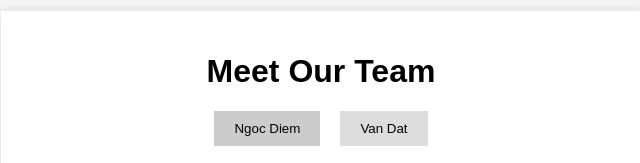
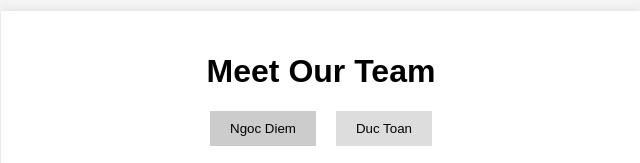
Before and after one commit to ngocdiemm/hello-world, a plain HTML site: page index.html in a window 1280 px wide. Shown: the part 139-302 px from the top of the page, 319-959 px from the left. Drawn offline with Linux system fonts and the light colour scheme.

Commit message:
[issue_2] Add comments to code

```diff
--- a/index.html
+++ b/index.html
@@ -9,10 +9,13 @@
 <body>
     <div class="container">
         <h1>Meet Our Team</h1>
+        <!-- Define two buttons -->
         <div class="tabs">
             <button class="tablink" onclick="openTab(event, 'member1')">Ngoc Diem</button>
-            <button class="tablink" onclick="openTab(event, 'member2')">Van Dat</button>
+            <button class="tablink" onclick="openTab(event, 'member2')">Duc Toan</button>
         </div>
+
+        <!--The first member's profile -->
         <div id="member1" class="tabcontent">
             <h2>Ngoc Diem</h2>
             <img src="https://drive.google.com/file/d/1UEYqFC71xXMycYElKm14HUtMNgLAlQFv/view?usp=sharing" alt="Ngoc Diem" class="profile-pic">
@@ -23,8 +26,10 @@
                 <p>I love pink and enjoy exploring new things.</p>
             </div>
         </div>
+
+        <!--The second member's profile -->
         <div id="member2" class="tabcontent">
-            <h2>Van Dat</h2>
+            <h2>Duc Toan</h2>
             <img src="https://via.placeholder.com/150" alt="Duc Toan" class="profile-pic">
             <p>Welcome to my personal introduction page.</p>
             <a href="https://www.facebook.com/profile.php?id=100012665323930" target="_blank" class="personal-link">Visit My Personal Page</a>
```
Also changed, not shown: styles.css (+12 -0 lines).
